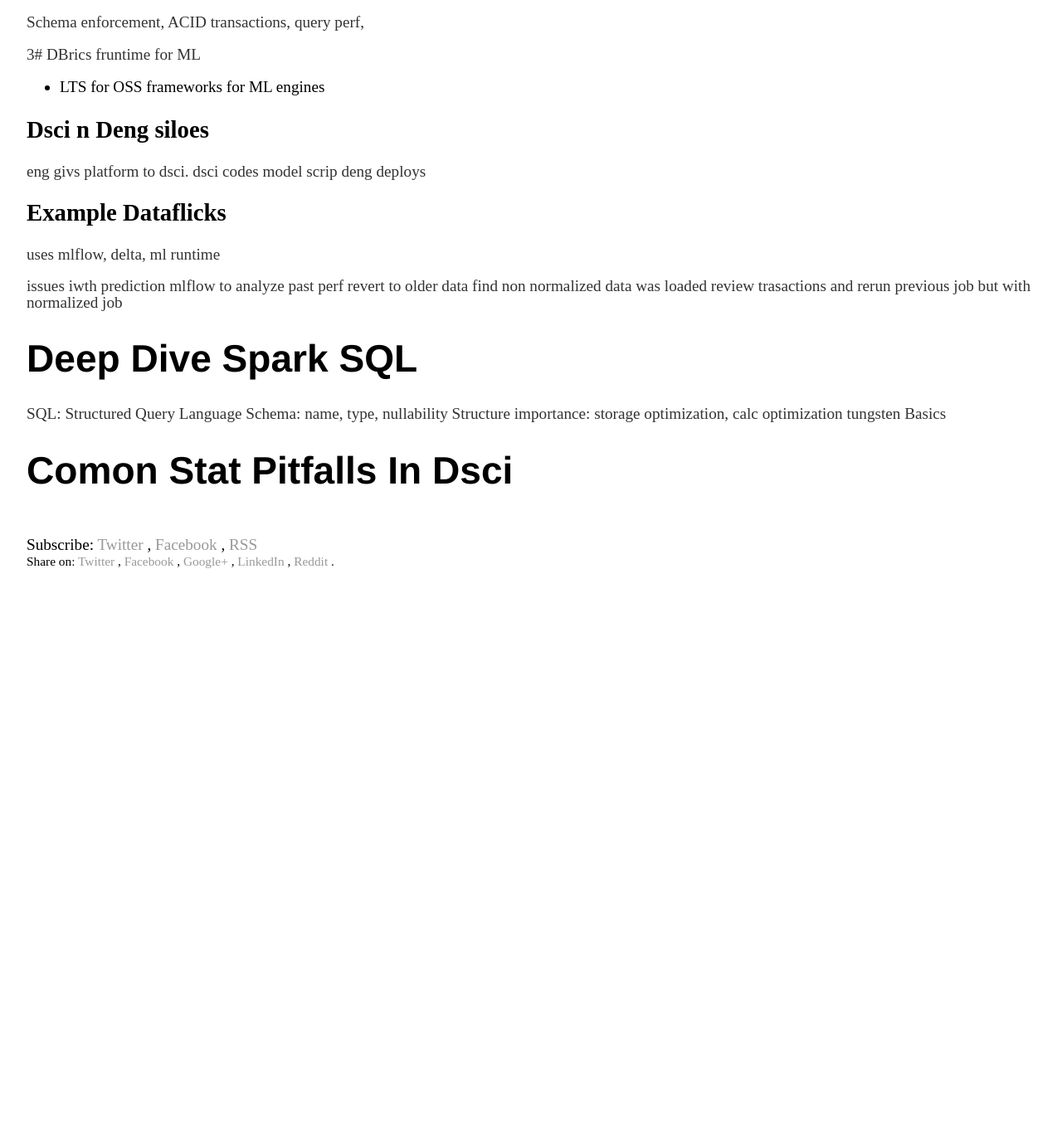
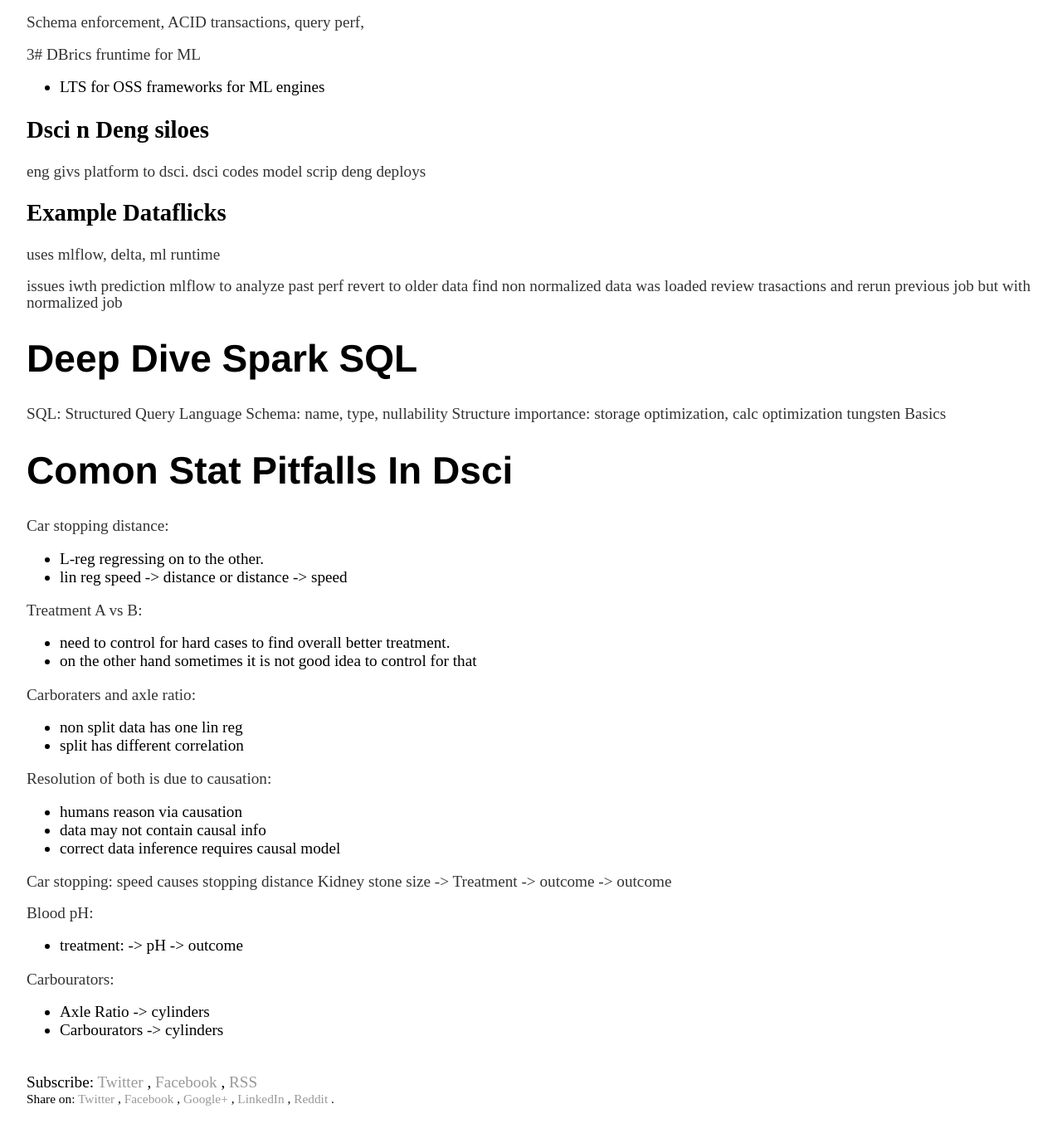
Before and after one commit to vackosar/vackosar.github.io, a Jekyll site: the page built from _posts/2018-10-03-Spark-N-AI-Summit-EU.md, in a window 1280 px wide and 1400 px high, scrolled down 1669 px. Shown: the top 1372 px of the window at 83% size. Built offline with Jekyll 4.4.1, drawn with Linux system fonts in a browser that asks for light colours; comment, search, counter and statistics services are not loaded; before the commit the page ends 2421 px from its top, so only the background shows below that.

Commit message:
spark-summit

```diff
--- a/_posts/2018-10-03-Spark-N-AI-Summit-EU.md
+++ b/_posts/2018-10-03-Spark-N-AI-Summit-EU.md
@@ -88,3 +88,34 @@
 
 
 # Comon Stat Pitfalls In Dsci
+
+Car stopping distance:
+- L-reg regressing on to the other.
+- lin reg speed -> distance or distance -> speed
+
+Treatment A vs B:
+- need to control for hard cases to find overall better treatment.
+- on the other hand sometimes it is not good idea to control for that
+
+Carboraters and axle ratio:
+- non split data has one lin reg
+- split has different correlation
+
+Resolution of both is due to causation:
+- humans reason via causation
+- data may not contain causal info
+- correct data inference requires causal model
+
+Car stopping: speed causes stopping distance
+Kidney stone size
+-> Treatment -> outcome
+-> outcome
+
+Blood pH:
+- treatment:
+  -> pH
+  -> outcome
+
+Carbourators:
+- Axle Ratio -> cylinders
+- Carbourators -> cylinders
```
